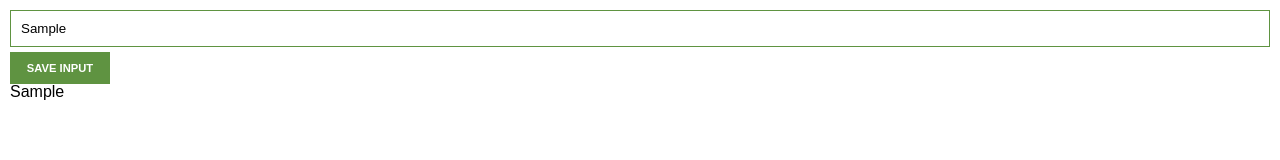
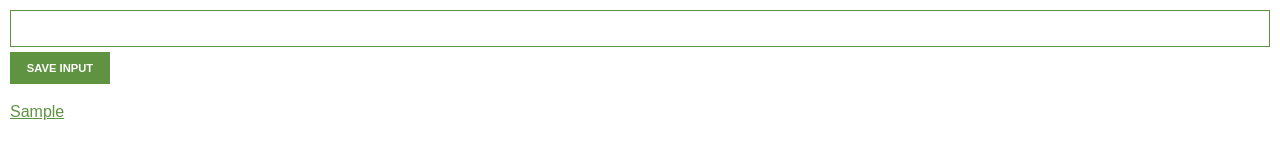
Before and after one commit to thebaiway/chrome-extension, a plain HTML site: page index.html in a window 1280 px wide. Both pictures are taken after typing "Sample" into the empty fields and a click on the button "SAVE INPUT". Drawn offline with Linux system fonts and the light colour scheme.

Commit message:
updating app.js and css

```diff
--- a/css/styles.css
+++ b/css/styles.css
@@ -32,6 +32,12 @@ button {
     font-size: .7rem;
     font-weight: 600;
     width: 100px;
+    margin-bottom: 20px;
+}
+
+ul, li, a {
+  color: var(--site-green);
+  margin-bottom: 10px;
 }
 
 @media (min-width: 640px){
--- a/js/app.js
+++ b/js/app.js
@@ -5,6 +5,7 @@ const ulEl = document.getElementById("ul-el")
 
 inputBtn.addEventListener("click", function () {
     myLeads.push(inputEl.value)
+    inputEl.value = ""
     renderLeads()
 })
 
@@ -13,17 +14,24 @@ function renderLeads() {
   let listItems = ""
 
   for (let i = 0; i < myLeads.length; i++) {
-  listItems += "<li>" + myLeads[i] + "</li>"
+
+  listItems +=
+  `
+    <li>
+        <a target='_blank' href='${myLeads[i]}'>
+            ${myLeads[i]}
+        </a>
+    </li>
+  `
   }
 
   ulEl.innerHTML = listItems
 
 }
 
+// Note to self:
 
-
-
-// Note to self:
+// 1.
 
 //  ulEl.innerHTML += "<li>" + myLeads[i] + "</li>"
 
@@ -32,3 +40,17 @@ function renderLeads() {
 // const li = document.createElement("li")
 // li.textContent = myLeads[i]
 // ulEl.append(li)
+
+// 2.
+
+// listItems =
+// `
+//   <li>
+//       <a target='_blank' href='${myLeads[i]}'>
+//           ${myLeads[i]}
+//       </a>
+//   </li>
+// `
+
+//  // another way:
+// //  listItems += "<li><a target = '_blank' href='" + myLeads[i] + "'>" + myLeads[i] + "</a></li>"
```
